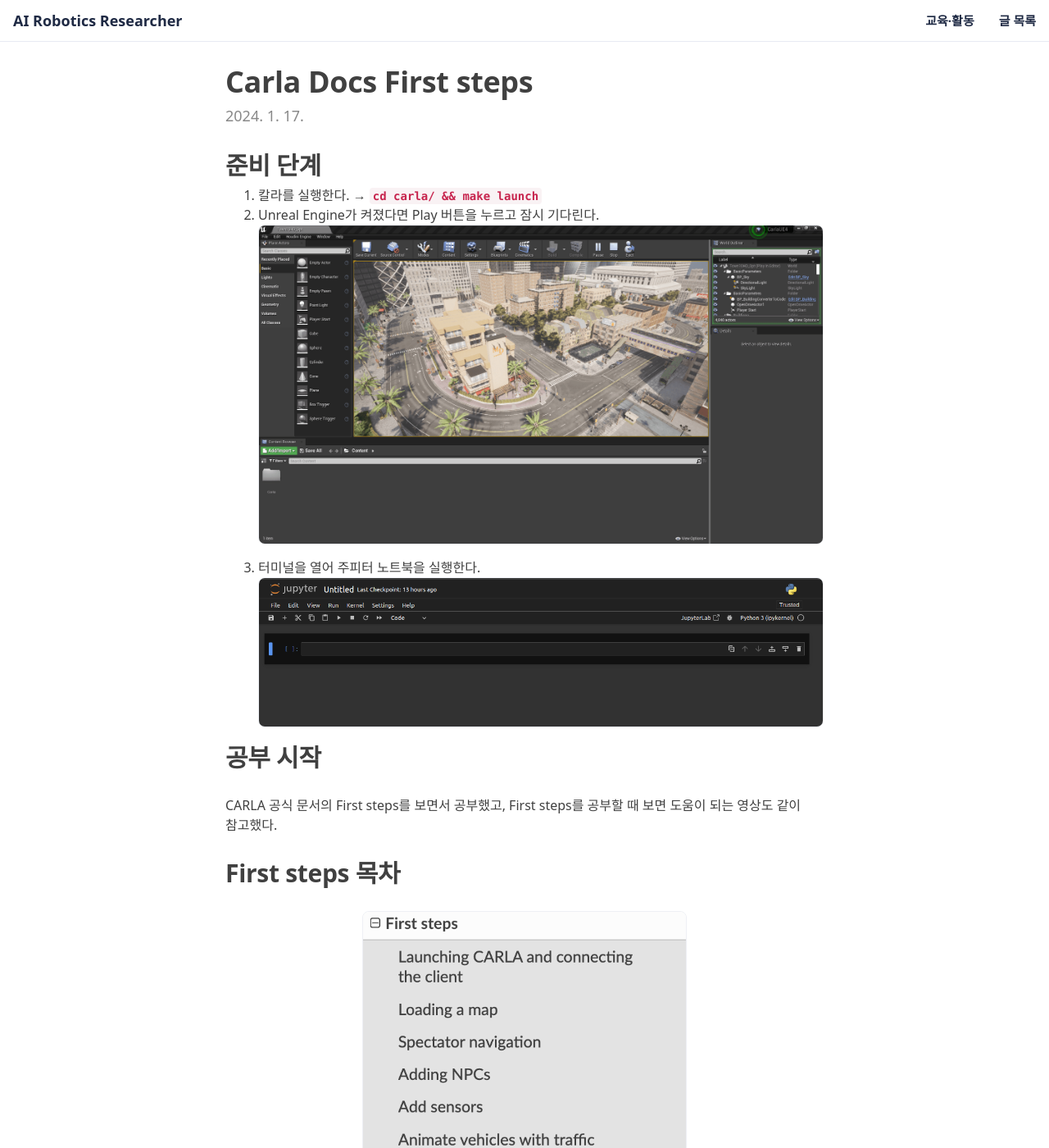
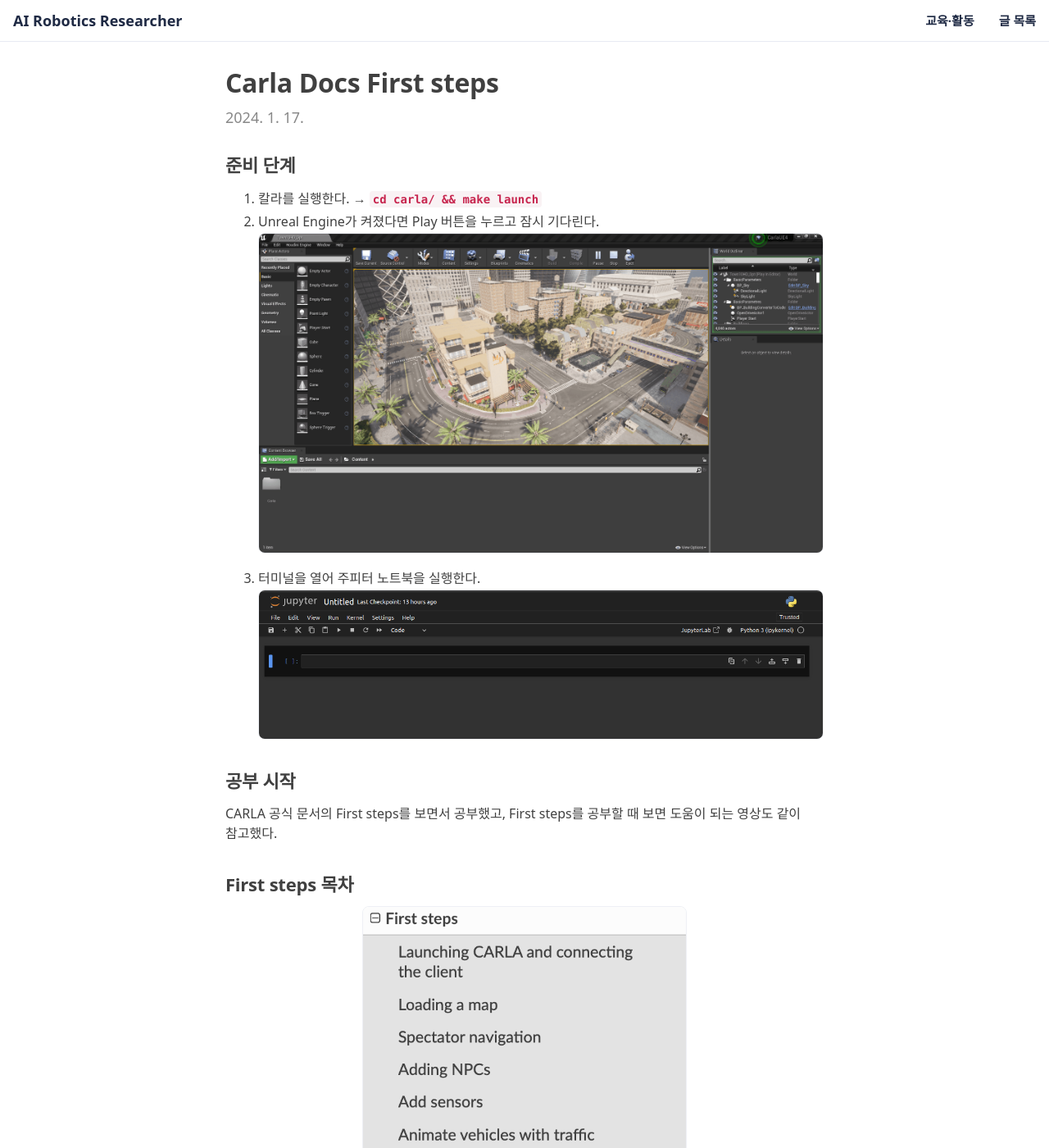
Before and after one commit to chanyee725/chanyee725, a Jekyll site: the page built from _posts/2024-01-17-carla-first-steps.md, in a window 1280 px wide and 1400 px high. Shown: the whole window at 82% size. Built offline with Jekyll 4.4.1, drawn with Linux system fonts in a browser that asks for light colours; nearby versions of some CDN libraries; some web fonts are replaced.

Commit message:
feat: collapsible category folders, calmer heading scale in posts
Top-level folders expand and collapse with a chevron (and open when
selected). Post body headings step down 32/22/18/16px with tighter
paragraph spacing so section titles no longer compete with the title.

Co-Authored-By: Claude Opus 5.5 (1M context) <noreply@anthropic.com>

```diff
--- a/assets/css/custom.css
+++ b/assets/css/custom.css
@@ -853,3 +853,96 @@ footer .fa-stack .fa-circle {
 .folders .filter.sub i {
   font-size: 0.8rem;
 }
+
+/* 사이드바: 큰 폴더 앞 화살표로 펼치기·접기 */
+.folder-row {
+  display: flex;
+  align-items: center;
+}
+.folder-row .filter {
+  flex: 1;
+}
+.folder-toggle,
+.folder-toggle-space {
+  flex-shrink: 0;
+  width: 1.4rem;
+  height: 1.4rem;
+}
+.folder-toggle {
+  display: grid;
+  place-items: center;
+  padding: 0;
+  border: 0;
+  border-radius: 5px;
+  background: transparent;
+  color: #9aa0b4;
+  cursor: pointer;
+}
+.folder-toggle:hover {
+  background: #f3f4f8;
+  color: #1b2c8f;
+}
+.folder-toggle:focus-visible {
+  outline: 2px solid #1b2c8f;
+  outline-offset: 1px;
+}
+.folder-toggle i {
+  font-size: 0.65rem;
+  transition: transform 0.15s ease;
+}
+.folder-toggle[aria-expanded="true"] i {
+  transform: rotate(90deg);
+}
+.folder-children .filter.sub {
+  padding-left: 2.6rem;
+}
+@media (prefers-reduced-motion: reduce) {
+  .folder-toggle i {
+    transition: none;
+  }
+}
+
+/* ── 글 본문 글자 위계: 제목 32 > ## 22 > ### 18 > #### 16, 문단 간격은 촘촘하게 ── */
+.intro-header .post-heading h1 {
+  font-size: 32px;
+  line-height: 1.3;
+}
+.blog-post {
+  font-size: 16px;
+  line-height: 1.75;
+}
+.blog-post p {
+  margin: 0 0 0.9rem;
+}
+.blog-post h2 {
+  margin: 2.25rem 0 0.75rem;
+  font-size: 22px;
+  line-height: 1.35;
+}
+.blog-post h3 {
+  margin: 1.75rem 0 0.6rem;
+  font-size: 18px;
+  line-height: 1.4;
+}
+.blog-post h4,
+.blog-post h5 {
+  margin: 1.5rem 0 0.5rem;
+  font-size: 16px;
+  font-weight: 700;
+}
+.blog-post > :first-child {
+  margin-top: 0;
+}
+.blog-post ul,
+.blog-post ol {
+  margin: 0 0 0.9rem;
+}
+.blog-post .highlight,
+.blog-post pre {
+  margin: 0.4rem 0 1.1rem;
+}
+/* '전체'는 화살표가 없으니 다른 큰 폴더와 왼쪽 줄을 맞춘다 */
+.folders > .filter[data-kind="all"] {
+  margin-left: 1.4rem;
+  width: calc(100% - 1.4rem);
+}
```
Also changed, not shown: posts.html (+32 -2 lines).
